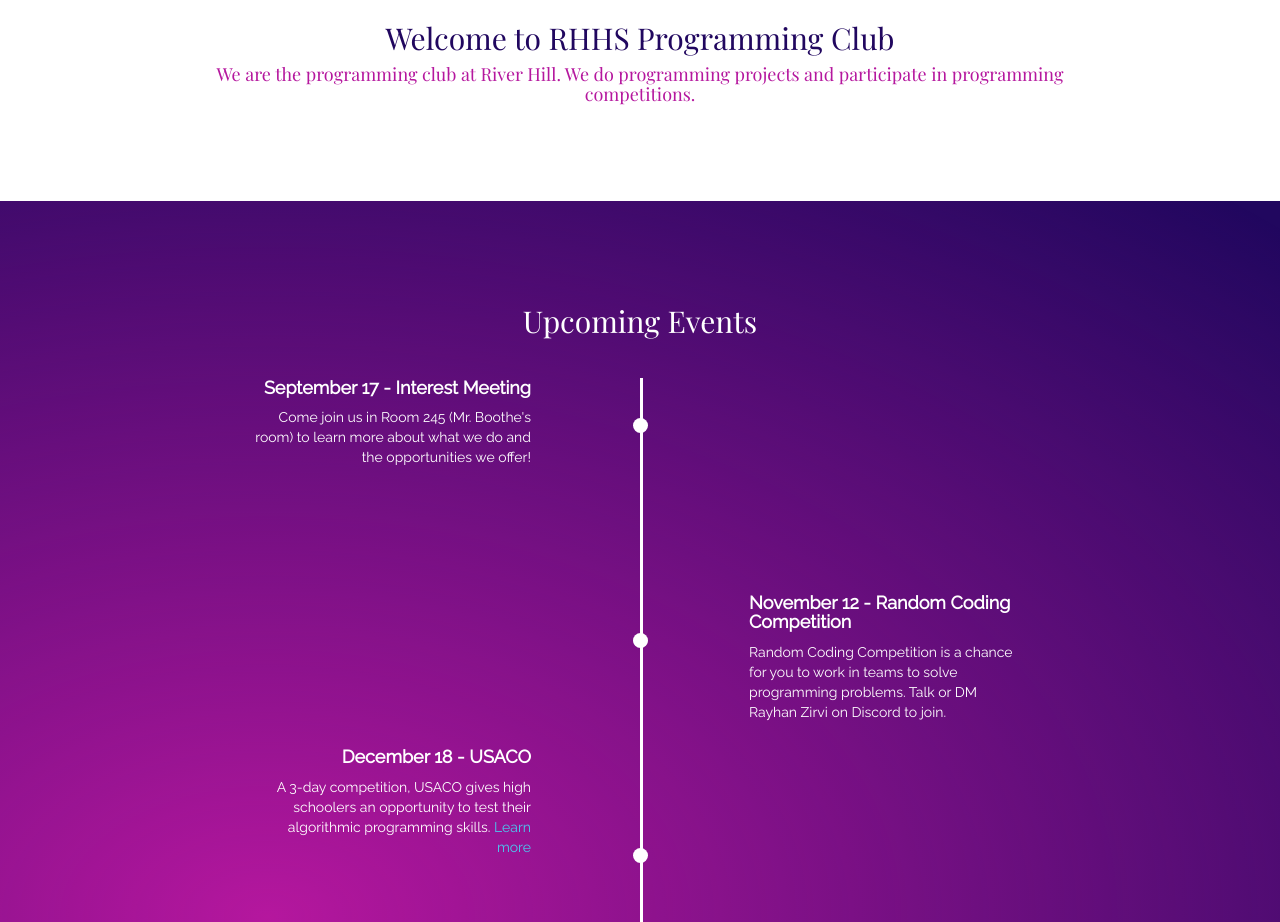
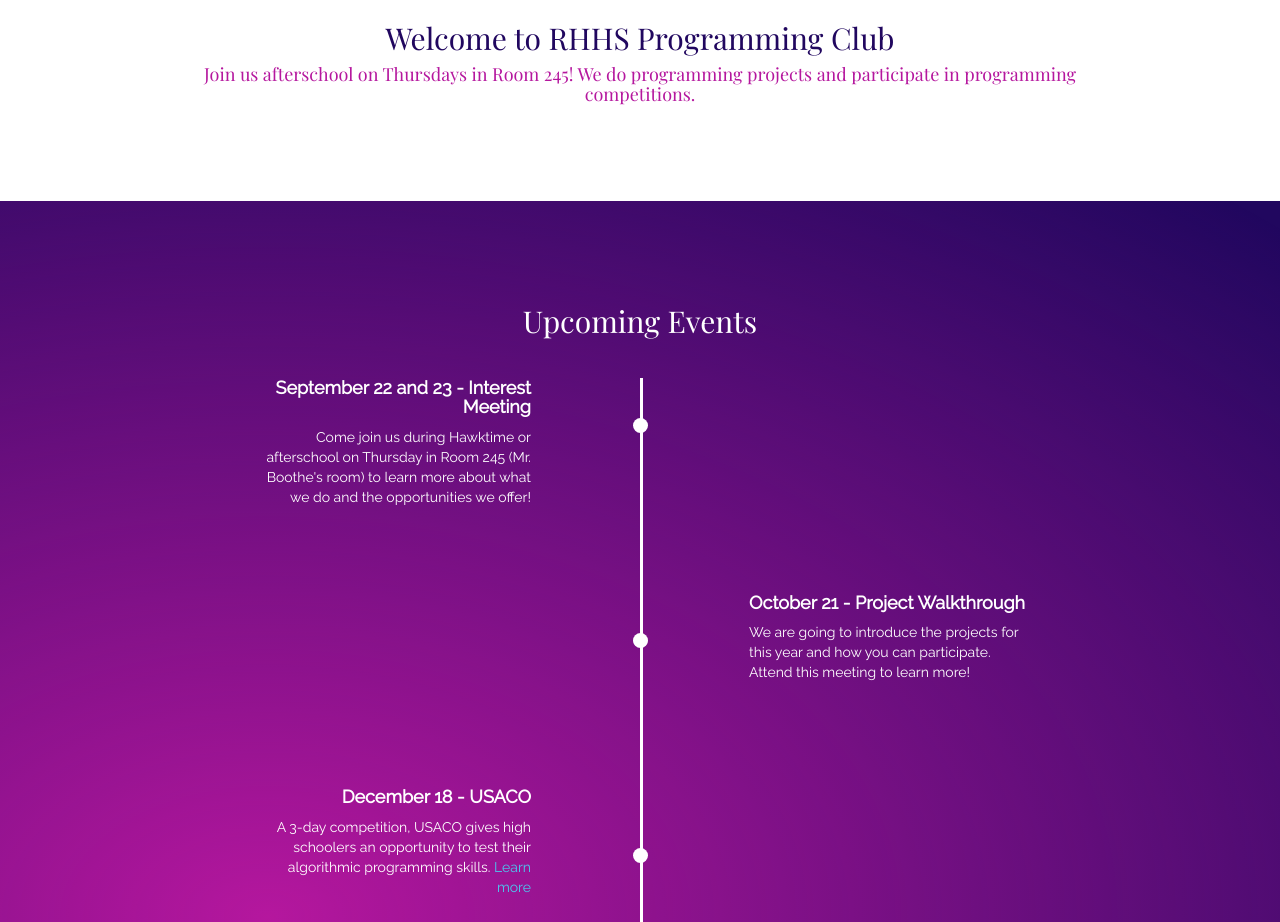
Before and after one commit to dorazhou1/RHHS-Programming-Club, a plain HTML site: page index.html in a window 1280 px wide. Shown: the part 882-1804 px from the top of the page. Drawn offline with nearby package versions, Linux system fonts and the light colour scheme.

Commit message:
Content changes

```diff
--- a/index.html
+++ b/index.html
@@ -58,7 +58,7 @@
         <div class="section whitebackground fleft" id="intro">
             <div id="introslide">
                 <h2 class="intro">Welcome to RHHS Programming Club</h2>
-                <h4 class="intro">We are the programming club at River Hill. We do programming projects and participate in programming competitions.</h4>
+                <h4 class="intro">Join us afterschool on Thursdays in Room 245! We do programming projects and participate in programming competitions.</h4>
                 <br>
                 <p class="intro">
                 </p>
@@ -69,8 +69,8 @@
                 <h2 class="events">Upcoming Events</h2>
                 <div class="column">
                     <div class="event" id="event1">
-                        <h4 class="event right">September 17 - Interest Meeting</h4>
-                        <p class="event right">Come join us in Room 245 (Mr. Boothe's room) to learn more about what we do and the opportunities we offer!</p>
+                        <h4 class="event right">September 22 and 23 - Interest Meeting</h4>
+                        <p class="event right">Come join us during Hawktime or afterschool on Thursday in Room 245 (Mr. Boothe's room) to learn more about what we do and the opportunities we offer!</p>
                     </div>
                     <div class="event" id="event3">
                         <h4 class="event right">December 18 - USACO</h4>
@@ -79,12 +79,11 @@
                 </div>
                 <div class="vl"></div>
                 <div class="circle" id="dot1"></div>
-                <!--                <span class="dot" id="dot1"></span>-->
                 <div class="circle" id="dot2"></div>
                 <div class="circle" id="dot3"></div>
                 <div class="event" id="event2">
-                    <h4 class="event left">November 12 - Random Coding Competition</h4>
-                    <p class="event left">Random Coding Competition is a chance for you to work in teams to solve programming problems. Talk or DM Rayhan Zirvi on Discord to join.</p>
+                    <h4 class="event left">October 21 - Project Walkthrough</h4>
+                    <p class="event left">We are going to introduce the projects for this year and how you can participate. Attend this meeting to learn more!</p>
                 </div>
             </div>
         </div>
```
Also changed, not shown: about.html (+3 -3 lines), competitions.html (+1 -1 lines).
